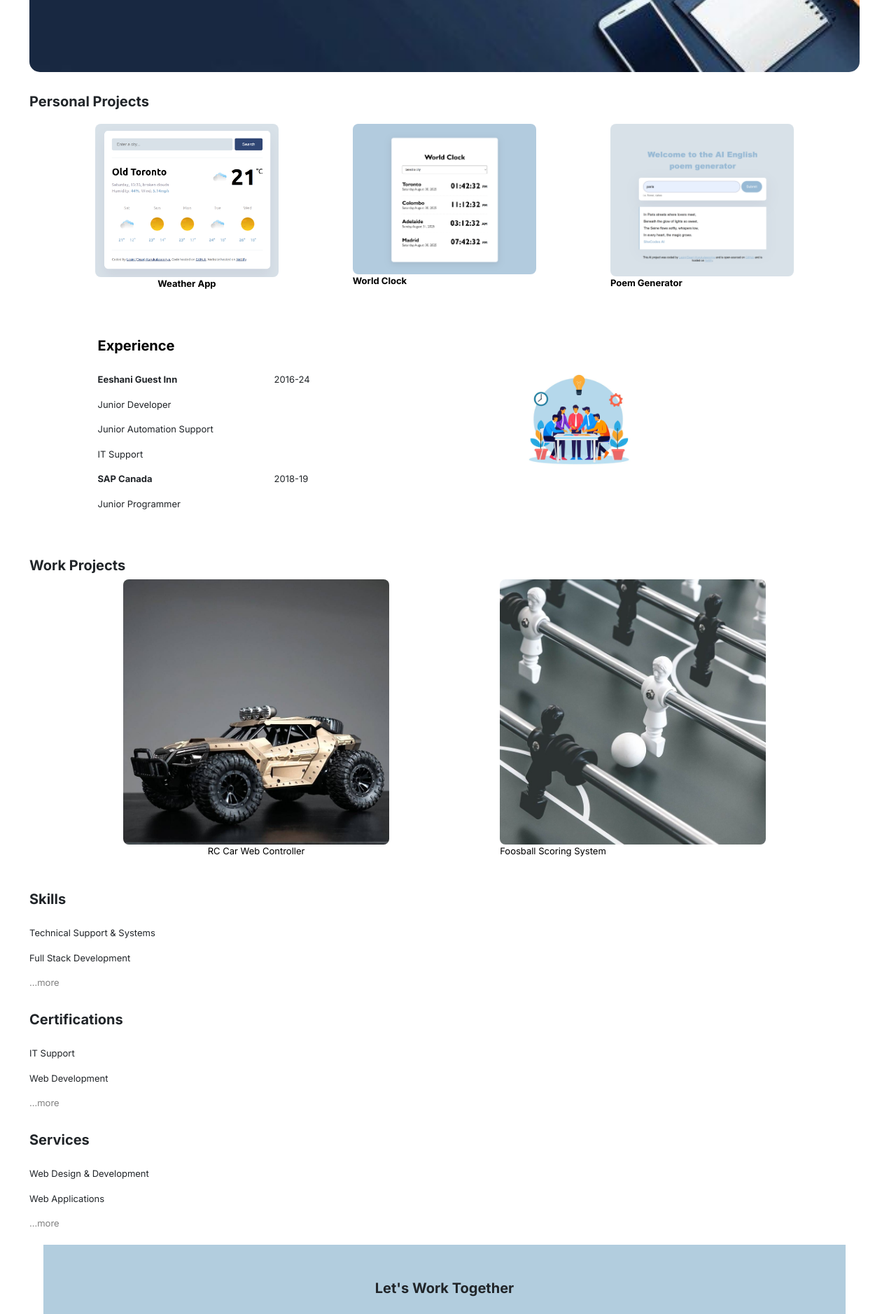
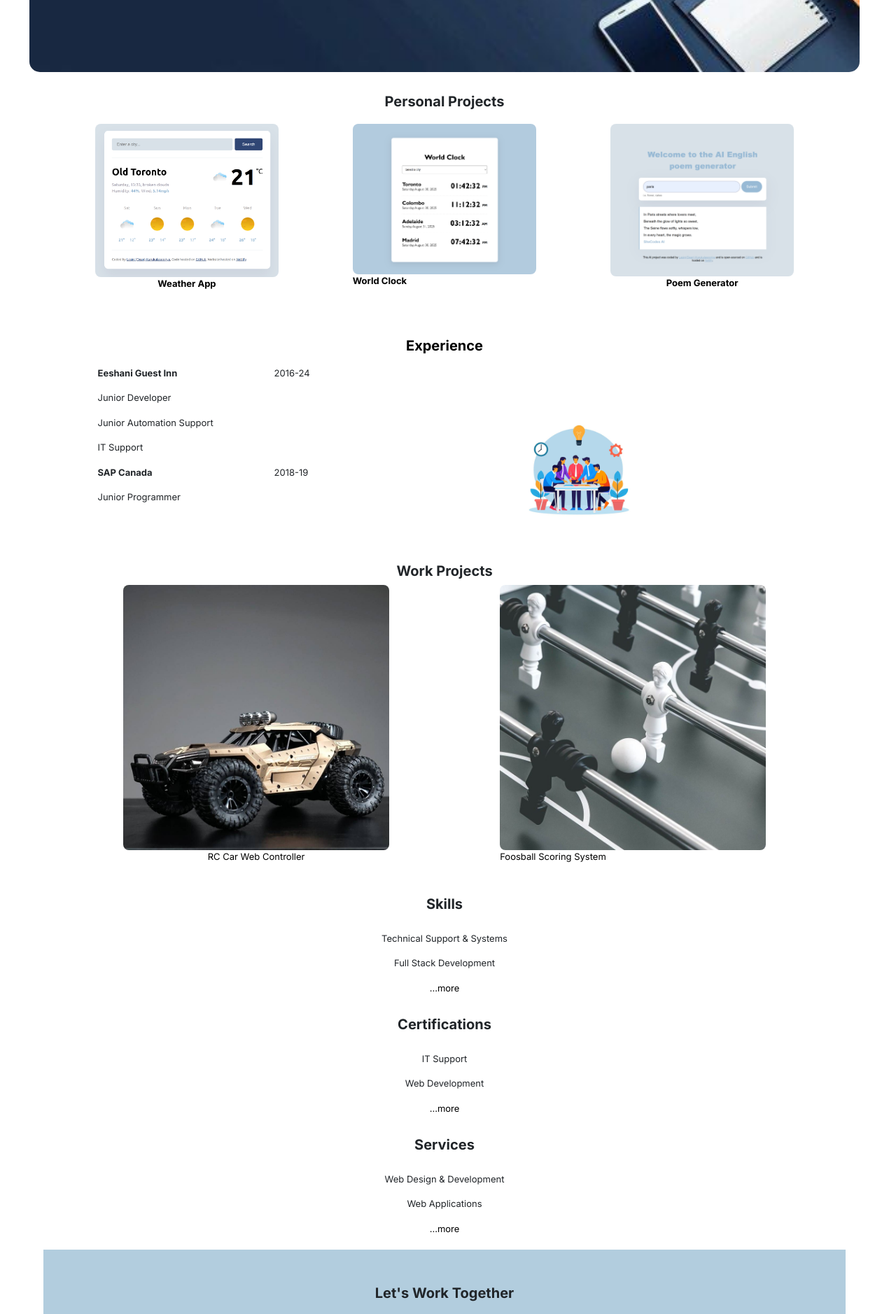
Before and after one commit to dean1022/deanlucianvoss, a React (Vite) app: page / in a window 1280 px wide. Shown: the part 740-2618 px from the top of the page at 70% size. Built offline with nearby package versions, Linux system fonts and the light colour scheme.

Commit message:
fixed home page

```diff
--- a/src/pages/Home.css
+++ b/src/pages/Home.css
@@ -22,7 +22,7 @@
 
 .centerLine {
   display: block;
-  align-items: center;
+  text-align: center;
 }
 
 .experience1 {
--- a/src/pages/Home.jsx
+++ b/src/pages/Home.jsx
@@ -30,7 +30,7 @@ export default function Home() {
         </p>
         <img src={keyboard} alt="keyboard" id="keyboard" />
 
-        <h5>Personal Projects</h5>
+        <h5 className="centerLine">Personal Projects</h5>
         <div className="row d-flex justify-content-evenly projects">
           <div className="project1 col-sm-3">
             <Link to="/projects">
@@ -64,12 +64,11 @@ export default function Home() {
           </div>
         </div>
         <div className="title row d-flex justify-content-evenly">
+          <Link to="/about">
+            {" "}
+            <h5 className="centerLine">Experience</h5>
+          </Link>
           <div className="experiences col-sm-5">
-            <Link to="/about">
-              {" "}
-              <h5>Experience</h5>
-            </Link>
-            <br />
             <div className="row experience1">
               <div className="placePosition col-6">
                 <p className="experienceTitle">Eeshani Guest Inn</p>
@@ -91,7 +90,7 @@ export default function Home() {
             <img src={team} alt="" className="img-fluid teamImg" />
           </div>
         </div>
-        <h5>Work Projects</h5>
+        <h5 className="centerLine">Work Projects</h5>
         <div className="row d-flex justify-content-evenly projectTitle">
           <div className="project1 col-sm-4 centerLine">
             <Link to="/projects">
@@ -110,7 +109,7 @@ export default function Home() {
             </Link>
           </div>
         </div>
-        <div className="contact centerLine">
+        <div className="centerLine">
           <h5>Skills</h5>
           <br />
           <p>Technical Support & Systems</p>
```
